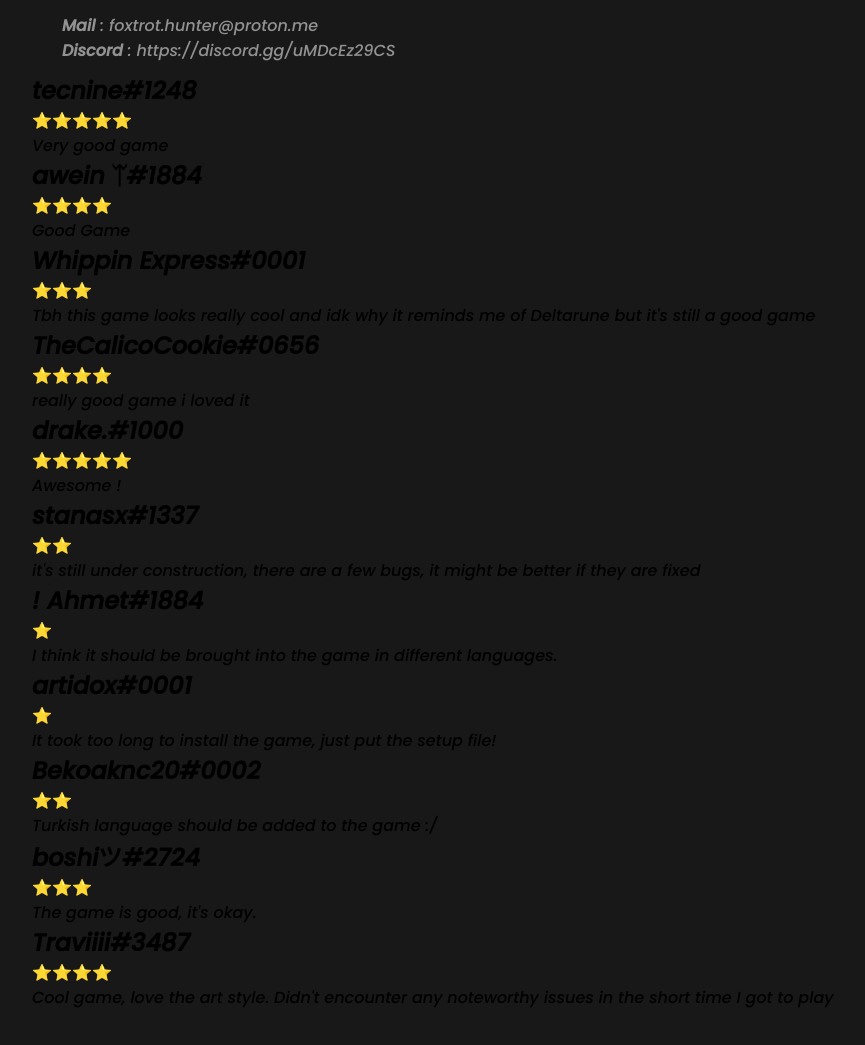
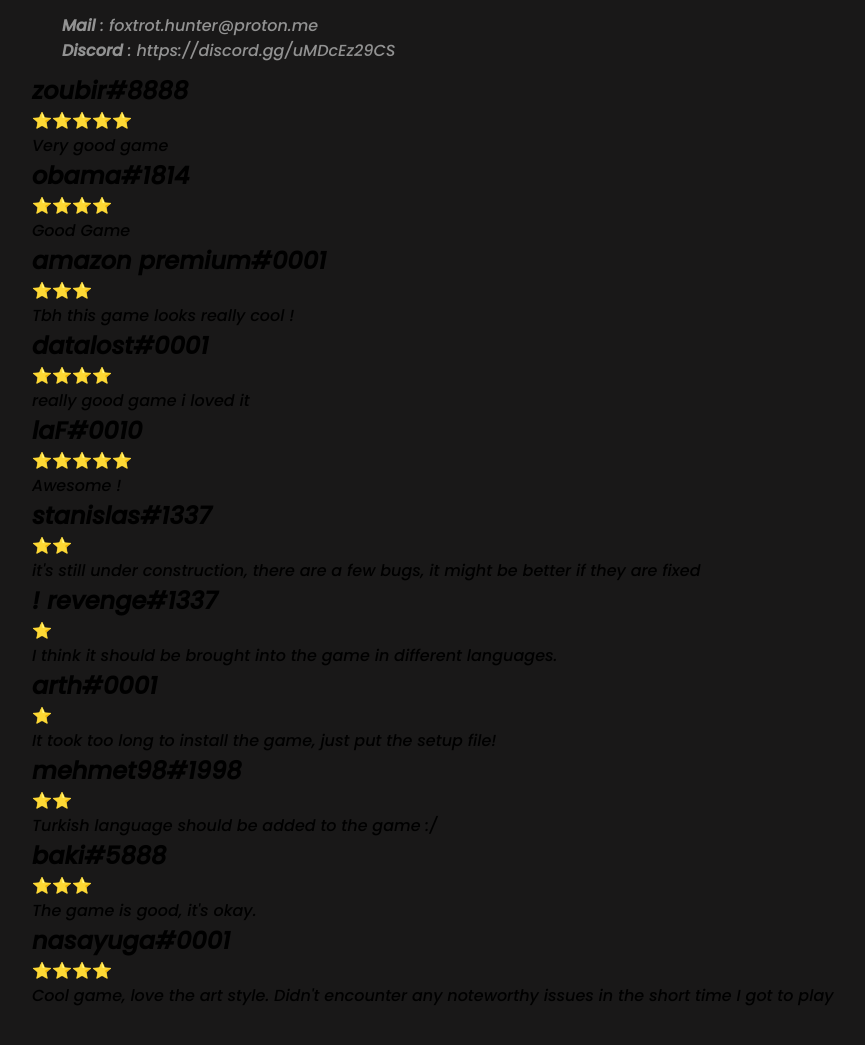
Before and after one commit to KzmWdym/KzmWdym.github.io, a plain HTML site: page index.html in a window 1280 px wide. Shown: the part 2670-3715 px from the top of the page, without its empty margins (96-961 px from the left). Drawn offline with nearby package versions, Linux system fonts and the light colour scheme.

Commit message:
Update index.html

```diff
--- a/index.html
+++ b/index.html
@@ -56,7 +56,7 @@
         <div class="commands">
             <!-- Command Start -->
             <div class="command" data-name="fun">
-                <h2>tecnine#1248</h2><span>
+                <h2>zoubir#8888</h2><span>
                     <div class="cmdinfo">
                         <p>⭐⭐⭐⭐⭐</p>
                     </div>
@@ -68,7 +68,7 @@
             <!-- Command End -->
             <!-- Command Start -->
             <div class="command" data-name="utility">
-                <h2>awein ᛠ#1884</h2><span>
+                <h2>obama#1814</h2><span>
                     <div class="cmdinfo">
                         <p>⭐⭐⭐⭐</p>
                     </div>
@@ -80,19 +80,19 @@
             <!-- Command End -->
             <!-- Command Start -->
             <div class="command" data-name="moderator">
-                <h2>Whippin Express#0001</h2><span>
+                <h2>amazon premium#0001</h2><span>
                     <div class="cmdinfo">
                         <p>⭐⭐⭐</p>
                     </div>
                     <div class="cmdali">
-                        <p>Tbh this game looks really cool and idk why it reminds me of Deltarune but it's still a good game</p>
+                        <p>Tbh this game looks really cool ! </p>
                     </div>
                 </span>
             </div>
             <!-- Command End -->
             <!-- Command Start -->
             <div class="command" data-name="utility">
-                <h2>TheCalicoCookie#0656</h2><span>
+                <h2>datalost#0001</h2><span>
                     <div class="cmdinfo">
                         <p>⭐⭐⭐⭐</p>
                     </div>
@@ -104,7 +104,7 @@
             <!-- Command End -->
             <!-- Command Start -->
             <div class="command" data-name="fun">
-                <h2>drake.#1000</h2><span>
+                <h2>laF#0010</h2><span>
                     <div class="cmdinfo">
                         <p>⭐⭐⭐⭐⭐</p>
                     </div>
@@ -116,7 +116,7 @@
             <!-- Command End -->
             <!-- Command Start -->
             <div class="command" data-name="info">
-                <h2>stanasx#1337</h2><span>
+                <h2>stanislas#1337</h2><span>
                     <div class="cmdinfo">
                         <p>⭐⭐</p>
                     </div>
@@ -128,7 +128,7 @@
             <!-- Command End -->
             <!-- Command Start -->
             <div class="command" data-name="premium">
-                <h2>! Ahmet#1884</h2><span>
+                <h2>! revenge#1337</h2><span>
                     <div class="cmdinfo">
                         <p>⭐</p>
                     </div>
@@ -140,7 +140,7 @@
  <!-- Command Start -->
       <!-- Command Start -->
 <div class="command" data-name="premium">
-                <h2>artidox#0001</h2><span>
+                <h2>arth#0001</h2><span>
                     <div class="cmdinfo">
                         <p>⭐</p>
                     </div>
@@ -152,7 +152,7 @@
            <!-- Command Start -->
             <!-- Command Start -->
             <div class="command" data-name="info">
-                <h2>Bekoaknc20#0002</h2><span>
+                <h2>mehmet98#1998</h2><span>
                     <div class="cmdinfo">
                         <p>⭐⭐</p>
                     </div>
@@ -164,7 +164,7 @@
             <!-- Command End -->
             <!-- Command Start -->
             <div class="command" data-name="moderator">
-                <h2>boshiツ#2724</h2><span>
+                <h2>baki#5888</h2><span>
                     <div class="cmdinfo">
                         <p>⭐⭐⭐</p>
                     </div>
@@ -176,7 +176,7 @@
             <!-- Command End -->
             <!-- Command Start -->
             <div class="command" data-name="utility">
-                <h2>Traviiii#3487</h2><span>
+                <h2>nasayuga#0001</h2><span>
                     <div class="cmdinfo">
                         <p>⭐⭐⭐⭐</p>
                     </div>
```
